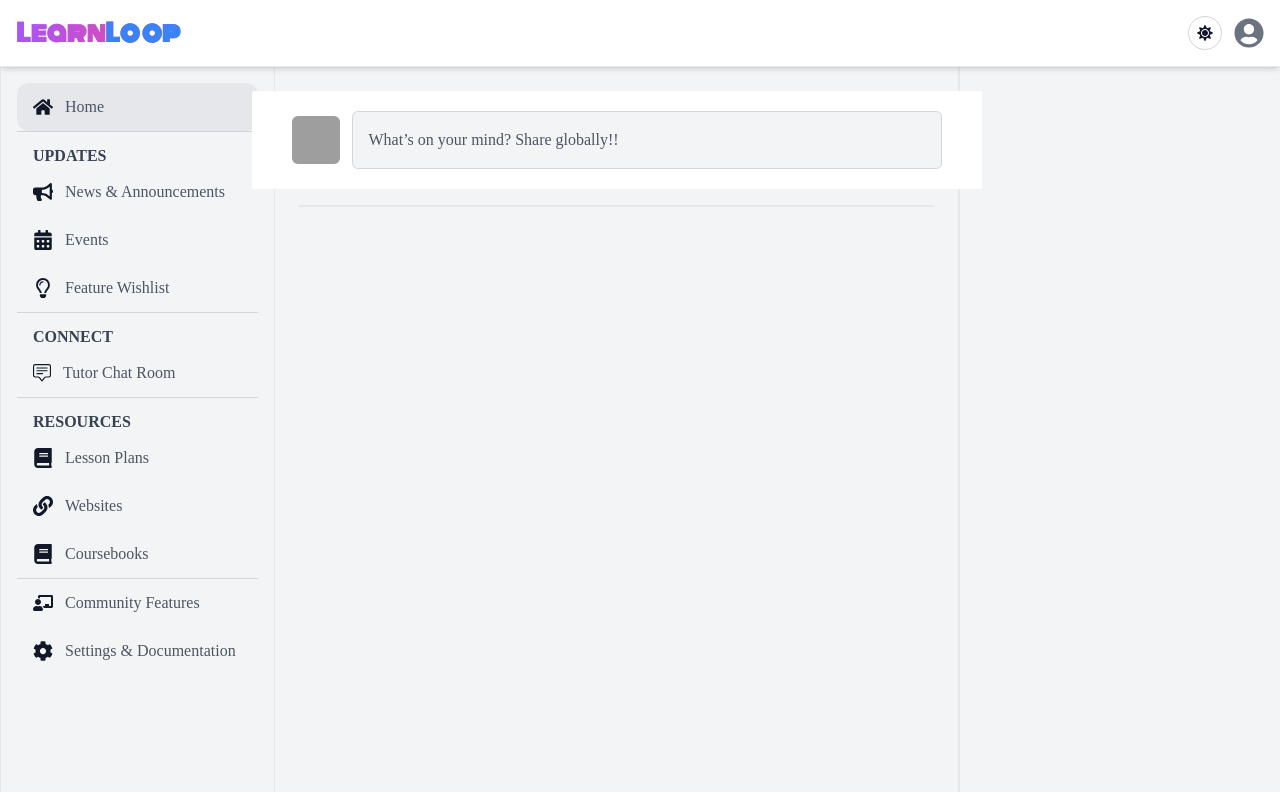
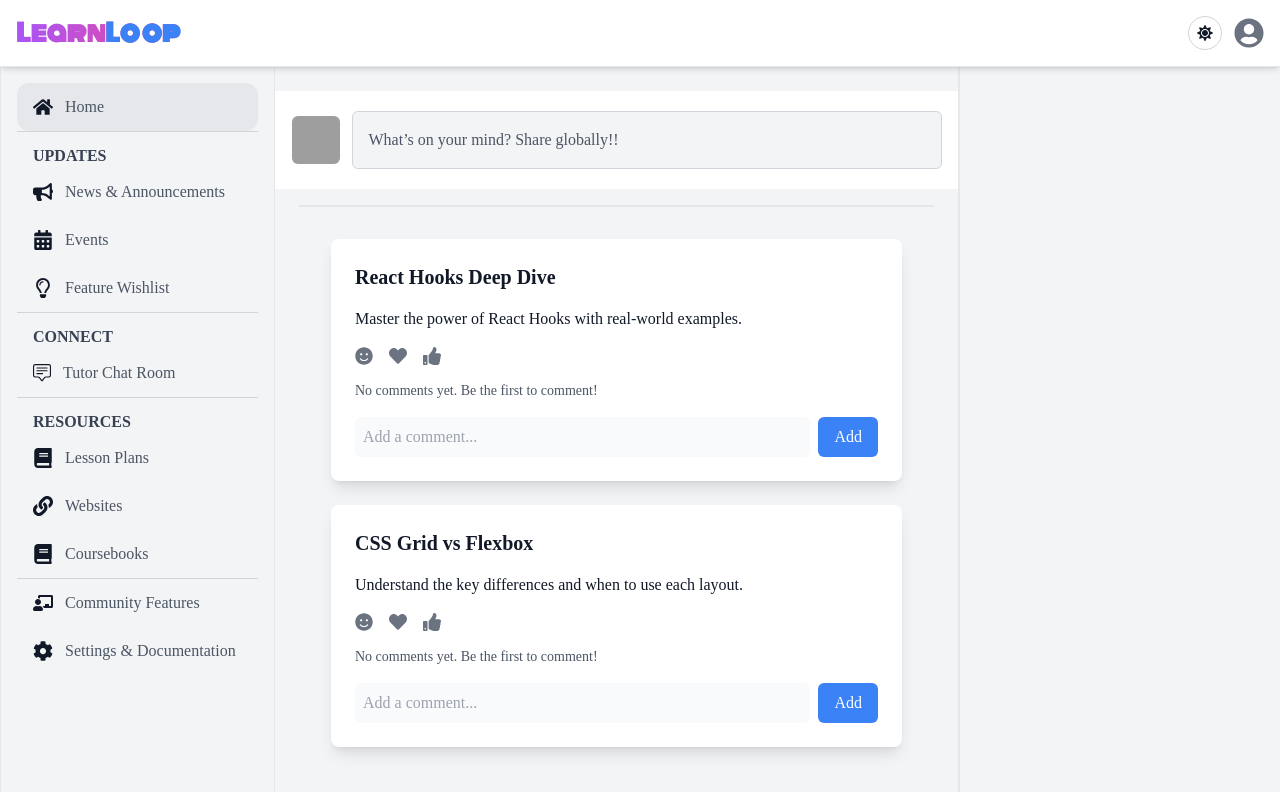
Before and after one commit to vasu412/LearnLoop, a React (Vite) app: page /home in a window 1280 px wide. Built offline with nearby package versions, Linux system fonts and the light colour scheme; grey boxes are pictures that could not be loaded; a web font is replaced by a local one.

Commit message:
created nested comment part

```diff
--- /dev/null
+++ b/src/Components/Comment.jsx
@@ -0,0 +1,49 @@
+import { useContext, useState } from "react";
+import context from "../Context/context";
+
+const Comment = ({ comment }) => {
+  const [replyInput, setReplyInput] = useState("");
+  const [replies, setReplies] = useState([]);
+
+  const handleReply = () => {
+    if (replyInput.trim()) {
+      const newReply = { text: replyInput.trim(), replies: [] };
+      setReplies([...replies, newReply]);
+      setReplyInput("");
+    }
+  };
+
+  return (
+    <div className="ml-4 mt-4">
+      <div
+        className={`p-4 rounded-md ${
+          useContext(context).darkMode
+            ? "bg-gray-700 text-gray-200"
+            : "bg-gray-100 text-gray-800"
+        }`}>
+        <p>{comment.text}</p>
+        <div className="mt-2 flex">
+          <input
+            type="text"
+            value={replyInput}
+            onChange={(e) => setReplyInput(e.target.value)}
+            placeholder="Reply..."
+            className="w-full p-2 rounded-md  bg-gray-300 text-gray-800 "
+          />
+          <button
+            onClick={handleReply}
+            className="ml-2 bg-blue-500 hover:bg-blue-600 text-white px-4 py-2 rounded-md">
+            Reply
+          </button>
+        </div>
+      </div>
+      <div className="mt-4 space-y-4">
+        {replies.map((reply, index) => (
+          <Comment key={index} comment={reply} />
+        ))}
+      </div>
+    </div>
+  );
+};
+
+export default Comment;
--- /dev/null
+++ b/src/Components/Post.jsx
@@ -0,0 +1,119 @@
+import React, { useState, useContext } from "react";
+import { FaSmile, FaHeart, FaThumbsUp } from "react-icons/fa"; // Emoji icons
+import context from "../Context/context"; // Dark mode context
+import Comment from "./Comment";
+
+const Post = ({ post }) => {
+  const [reaction, setReaction] = useState(null); // Track user reaction
+  const [comments, setComments] = useState([]); // Track comments
+  const [commentInput, setCommentInput] = useState(""); // Input for new comment
+  const { darkMode } = useContext(context);
+
+  const handleReact = (emoji) => {
+    setReaction(reaction === emoji ? null : emoji); // Toggle reaction
+  };
+
+  const handleAddComment = () => {
+    if (commentInput.trim()) {
+      const newComment = { text: commentInput.trim(), replies: [] };
+      setComments([...comments, newComment]);
+      setCommentInput(""); // Clear input field
+    }
+  };
+
+  return (
+    <div
+      className={`shadow-lg rounded-lg p-6 mb-6 ${
+        darkMode ? "bg-gray-800 text-gray-100" : "bg-white text-gray-900"
+      }`}>
+      <h3 className="text-xl font-semibold">{post.title}</h3>
+      <p className="mt-4">{post.content}</p>
+
+      {/* Reaction Section */}
+      <div className="flex items-center space-x-4 mt-4">
+        <button
+          onClick={() => handleReact("smile")}
+          className={`text-lg ${
+            reaction === "smile" ? "text-yellow-400" : "text-gray-500"
+          }`}>
+          <FaSmile />
+        </button>
+        <button
+          onClick={() => handleReact("heart")}
+          className={`text-lg ${
+            reaction === "heart" ? "text-red-400" : "text-gray-500"
+          }`}>
+          <FaHeart />
+        </button>
+        <button
+          onClick={() => handleReact("thumbsUp")}
+          className={`text-lg ${
+            reaction === "thumbsUp" ? "text-blue-400" : "text-gray-500"
+          }`}>
+          <FaThumbsUp />
+        </button>
+      </div>
+
+      {/* Comment Section */}
+      <div className="mt-4">
+        <div className="space-y-4 mt-4">
+          {comments.length > 0 ? (
+            comments.map((comment, index) => (
+              <Comment key={index} comment={comment} />
+            ))
+          ) : (
+            <p className="text-sm text-gray-600 dark:text-gray-400">
+              No comments yet. Be the first to comment!
+            </p>
+          )}
+        </div>
+        <div className="flex mt-4">
+          <input
+            type="text"
+            value={commentInput}
+            onChange={(e) => setCommentInput(e.target.value)}
+            placeholder="Add a comment..."
+            className="w-full p-2 rounded-md  bg-gray-50 dark:bg-gray-300 text-gray-800 "
+          />
+          <button
+            onClick={handleAddComment}
+            className="ml-2 bg-blue-500 hover:bg-blue-600 text-white px-4 py-2 rounded-md">
+            Add
+          </button>
+        </div>
+      </div>
+    </div>
+  );
+};
+
+const PostsPage = () => {
+  const { darkMode } = useContext(context);
+
+  const posts = [
+    {
+      id: 1,
+      title: "React Hooks Deep Dive",
+      content: "Master the power of React Hooks with real-world examples.",
+    },
+    {
+      id: 2,
+      title: "CSS Grid vs Flexbox",
+      content: "Understand the key differences and when to use each layout.",
+    },
+  ];
+
+  return (
+    <div
+      className={`min-h-screen w-full ${
+        darkMode ? "bg-gray-900 text-gray-100" : "bg-gray-100 text-gray-900"
+      } py-8 px-4 sm:px-8`}>
+      <div className="space-y-6 ">
+        {posts.map((post) => (
+          <Post key={post.id} post={post} />
+        ))}
+      </div>
+    </div>
+  );
+};
+
+export default PostsPage;
--- a/src/Components/PostForm.jsx
+++ b/src/Components/PostForm.jsx
@@ -1,6 +1,7 @@
 import React, { useContext, useState } from "react";
 import SharePost from "./SharePost";
 import context from "../Context/context";
+import PostsPage from "./Post";
 
 const PostForm = () => {
   const [showPopup, setShowPopup] = useState(false);
@@ -8,7 +9,7 @@ const PostForm = () => {
 
   return (
     <div
-      className={`w-[calc(75vw-275px)] flex flex-col items-center p-6 border-0 border-solid border-r-2 ${
+      className={`w-[calc(75vw-275px)] h-[90.6vh] overflow-scroll flex flex-col items-center p-6 border-0 border-solid border-r-2 ${
         darkMode ? "border-gray-700 bg-gray-900" : "border-gray-200 bg-gray-100"
       }`}>
       {/* User's Profile Image & Placeholder */}
@@ -44,6 +45,7 @@ const PostForm = () => {
           darkMode ? "border-gray-700" : "border-gray-200"
         }`}
       />
+      <PostsPage />
     </div>
   );
 };
```
